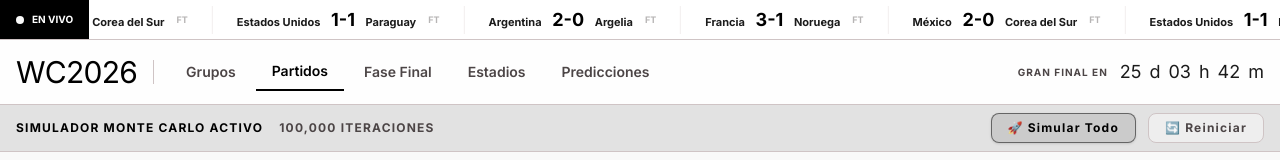
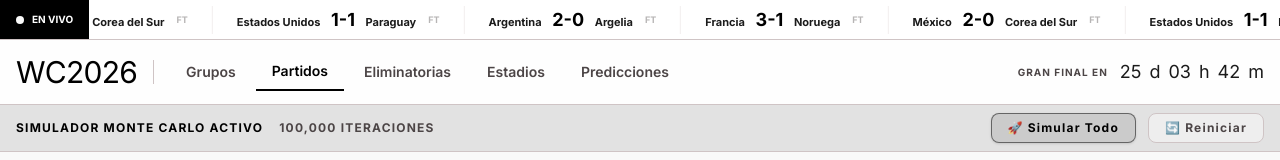
Before and after one commit to LightningSong/wc26prediction, a Next.js app: page / in a window 1280 px wide. Shown: the top 160 px of the page. Built offline with nearby package versions, Linux system fonts and the light colour scheme; no server answers.

Commit message:
fix: rename 'Fase Final' to 'Eliminatorias' in tabs and headers

```diff
--- a/src/features/dashboard/components/BracketView.tsx
+++ b/src/features/dashboard/components/BracketView.tsx
@@ -465,7 +465,7 @@ export default function BracketView({ bracket, onAdvanceTeam, onBracketScoreChan
       <div className="fixed inset-0 z-[100] bg-surface-container-lowest overflow-hidden flex flex-col transition-all duration-500">
         <div className="w-full px-2 md:px-6 py-4 flex flex-col h-full max-h-screen">
           <div className="flex items-center justify-between mb-4 shrink-0">
-            <h2 className="font-bebas text-4xl text-primary leading-none uppercase">Árbol de Fase Final</h2>
+            <h2 className="font-bebas text-4xl text-primary leading-none uppercase">Árbol de Eliminatorias</h2>
             <button
               onClick={() => setIsFullscreen(false)}
               className="bg-surface-container hover:bg-surface-container-high border border-outline-variant text-on-surface-variant px-4 py-2 rounded-lg shadow-sm transition-all text-xs font-bold uppercase tracking-widest flex items-center gap-2 z-50"
@@ -486,7 +486,7 @@ export default function BracketView({ bracket, onAdvanceTeam, onBracketScoreChan
   return (
     <section className="space-y-10">
       <div className="text-center max-w-2xl mx-auto">
-        <h2 className="font-bebas text-5xl text-primary leading-none uppercase">Fase Final</h2>
+        <h2 className="font-bebas text-5xl text-primary leading-none uppercase">Eliminatorias</h2>
         <p className="text-on-surface-variant text-sm mt-1">Simulación interactiva hacia el campeonato en Nueva York</p>
       </div>
       {content}
--- a/src/features/dashboard/components/TopNav.tsx
+++ b/src/features/dashboard/components/TopNav.tsx
@@ -109,7 +109,7 @@ export default function TopNav({ activeTab, onTabChange, matches = [] }: TopNavP
               {[
                 { id: 'grupos', label: 'Grupos' },
                 { id: 'partidos', label: 'Partidos' },
-                { id: 'fase', label: 'Fase Final' },
+                { id: 'fase', label: 'Eliminatorias' },
                 { id: 'estadios', label: 'Estadios' },
                 { id: 'pred', label: 'Predicciones' }
               ].map(tab => (
```
